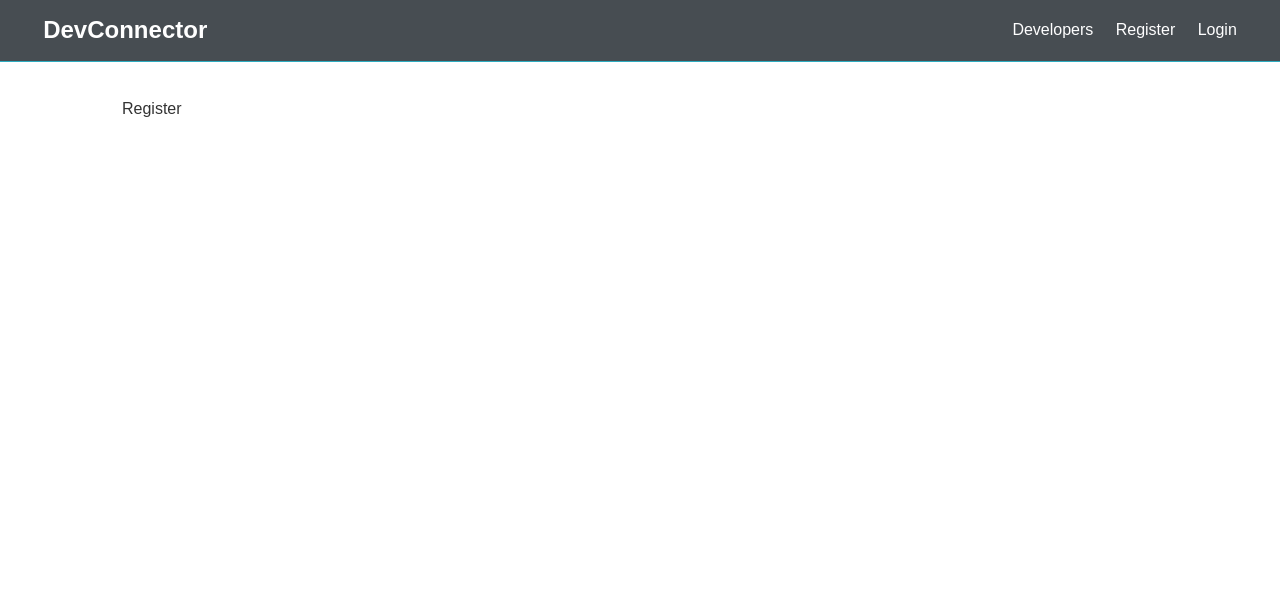
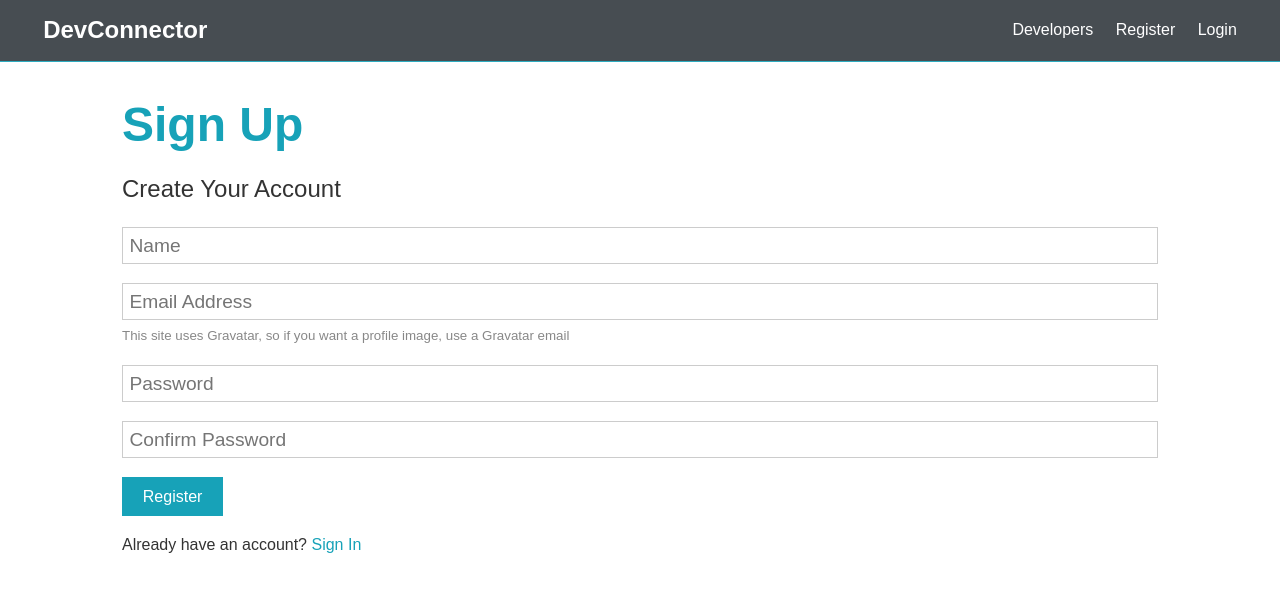
Before and after one commit to WebDevJunkie/dev-social, a React (Create React App) app in the folder client/: page /register in a window 1280 px wide. Shown: the top 592 px of the page. Built offline with nearby package versions, Linux system fonts and the light colour scheme.

Commit message:
Finish basics of register:

```diff
--- a/client/src/components/auth/Register.js
+++ b/client/src/components/auth/Register.js
@@ -1,10 +1,77 @@
-import React from 'react';
+import React, { Fragment, useState } from 'react';
 
 const Register = () => {
+    const [formData, setFormData] = useState({
+        name: '',
+        email: '',
+        password: '',
+        password2: ''
+    });
+
+    const { name, email, password, password2 } = formData;
+
+    const onChange = e => setFormData({ ...formData, [e.target.name]: [e.target.value] });
+
+    const onSubmit = (e) => {
+        e.preventDefault();
+        if (password !== password2)
+            console.log('Passwords do not match');
+        else
+            console.log(formData);
+    }
+
     return (
-        <div>
-            Register
-        </div>
+        <Fragment>
+            <h1 className="large text-primary">
+                Sign Up
+            </h1>
+            <p className="lead"><i className="fas fa-user"></i> Create Your Account</p>
+            <form onSubmit={onSubmit} className="form">
+                <div className="form-group">
+                <input
+                    type="text"
+                    placeholder="Name"
+                    name='name'
+                    value={name}
+                    onChange={onChange}
+                    required />
+                </div>
+                <div className="form-group">
+                <input
+                    type="email"
+                    placeholder="Email Address"
+                    name='email'
+                    value={email}
+                    onChange={onChange} />
+                <small className="form-text">
+                    This site uses Gravatar, so if you want a profile image, use a
+                    Gravatar email
+                </small>
+                </div>
+                <div className="form-group">
+                <input
+                    type="password"
+                    placeholder="Password"
+                    name="password"
+                    value={password}
+                    onChange={onChange}
+                    minlength="6" />
+                </div>
+                <div className="form-group">
+                <input
+                    type="password"
+                    placeholder="Confirm Password"
+                    name='password2'
+                    value={password2}
+                    onChange={onChange}
+                    minlength="6" />
+                </div>
+                <input type="submit" value="Register" className="btn btn-primary" />
+            </form>
+            <p className="my-1">
+                Already have an account? <a href="login.html">Sign In</a>
+            </p>
+        </Fragment>
     );
 }
 
```
